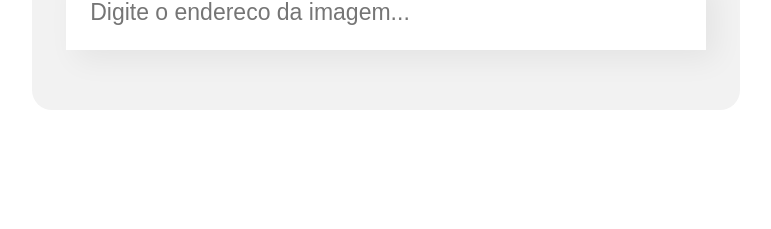
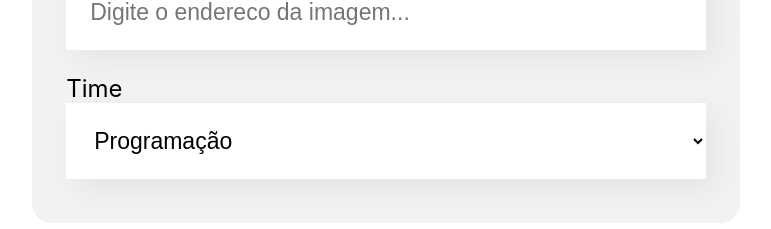
Before and after one commit to souza99/exemplo-alura, a JavaScript app: page / in a window 1280 px wide. Shown: the part 523-752 px from the top of the page, without its empty margins (254-1025 px from the left). Built offline with nearby package versions, Linux system fonts and the light colour scheme; the HTML template or start-up script is replaced by a standard one.

Commit message:
ComboBox  com react

```diff
--- a/src/componentes/Formulario/index.js
+++ b/src/componentes/Formulario/index.js
@@ -1,7 +1,19 @@
 import CampoTexto from '../CampoTexto';
+import ListaSuspensa from '../LiscaSuspensa';
 import './Formulario.css';
 
 const Formulario = () => {
+
+    const times = [
+        'Programação',
+        'Front-end',
+        'Data Science',
+        'DevOps',
+        'UX e Design',
+        'Moblile',
+        'Inovação e gestão'
+    ];
+
     return (
         <section className='formulario'>
             <form>
@@ -18,6 +30,7 @@
                     label="Imagem"
                     placeholder="Digite o endereco da imagem"
                 />
+                <ListaSuspensa label="Time" itens={times} />
             </form>
         </section>
     );
--- /dev/null
+++ b/src/componentes/LiscaSuspensa/ListaSuspensa.css
@@ -0,0 +1,15 @@
+.lista-suspenca {
+    display: block;
+    margin-bottom: 8px;
+    font-size: 24px;
+}
+
+.lista-suspenca select {
+    background-color: #fff;
+    box-shadow: 10px 10px 30px rgba(0, 0, 0, 0.06);
+    width: 100%;
+    border: none;
+    padding: 24px;
+    font-size: 23px;
+    box-sizing: border-box;
+}
--- /dev/null
+++ b/src/componentes/LiscaSuspensa/index.js
@@ -0,0 +1,28 @@
+import './ListaSuspensa.css';
+
+const ListaSuspensa = (props) => {
+    return (
+        <div  className='lista-suspenca'>
+            <label>
+                {props.label}
+            </label>
+            <select>
+                {props.itens.map(item => {
+                    return (
+                        <option key={item}>{item}</option>)
+                })}
+            </select>
+        </div>
+    )
+}
+
+export default ListaSuspensa;
+
+//toda lista em javaScript possui o metodo map
+//map  == retorna para cada item da lista ele retorna um Arrey novo manipulado
+//alem de percorrer a lista, ele retorna uma outra coisa.
+//tenho uma lista de nomes e transformo em uma lista de options
+
+//key == serve para o react identificar quando renderizar a tela
+// sem a chave, em componentes conplexos ele começa a se perder
+// não sabe quem é quem e se deve atualizar a tela
```
